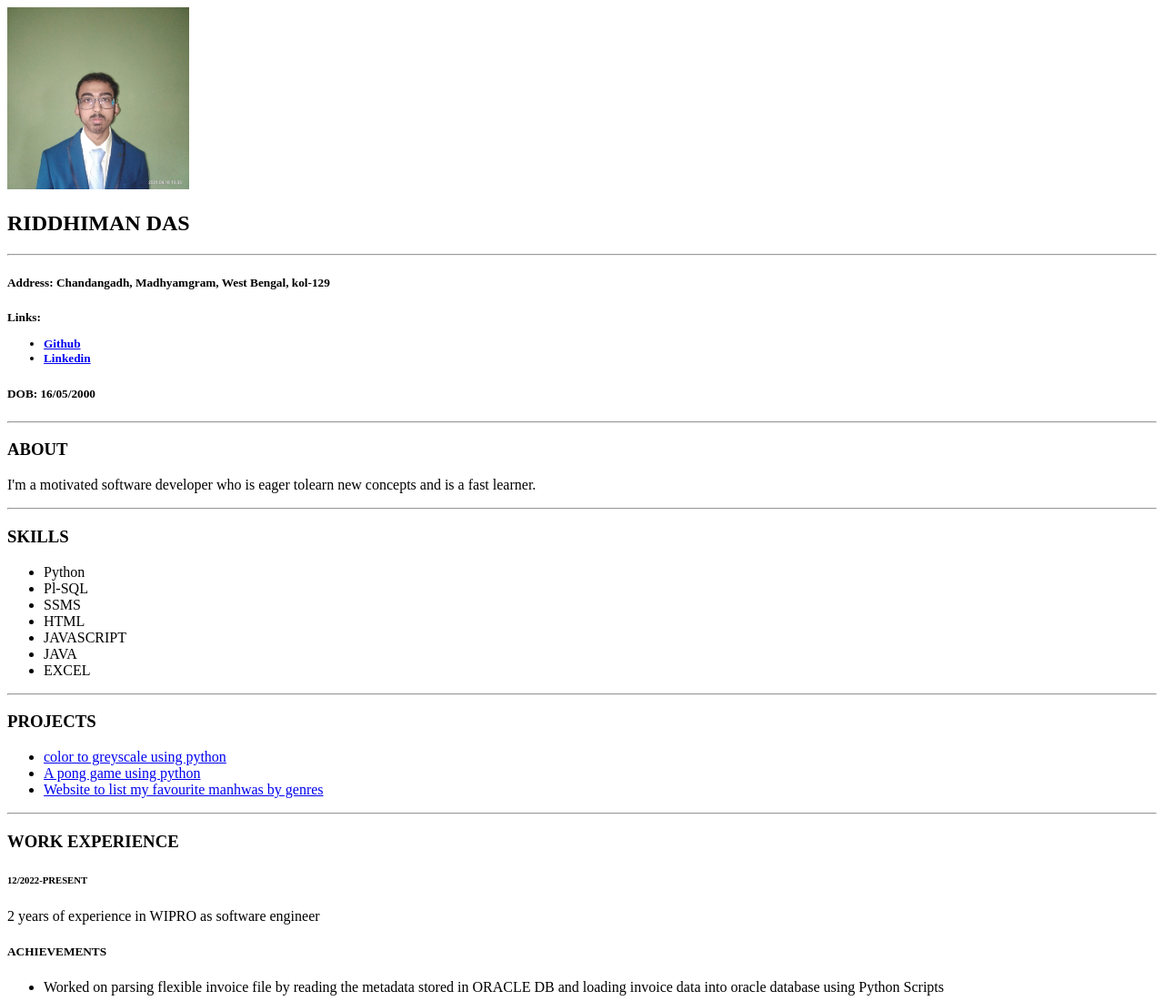
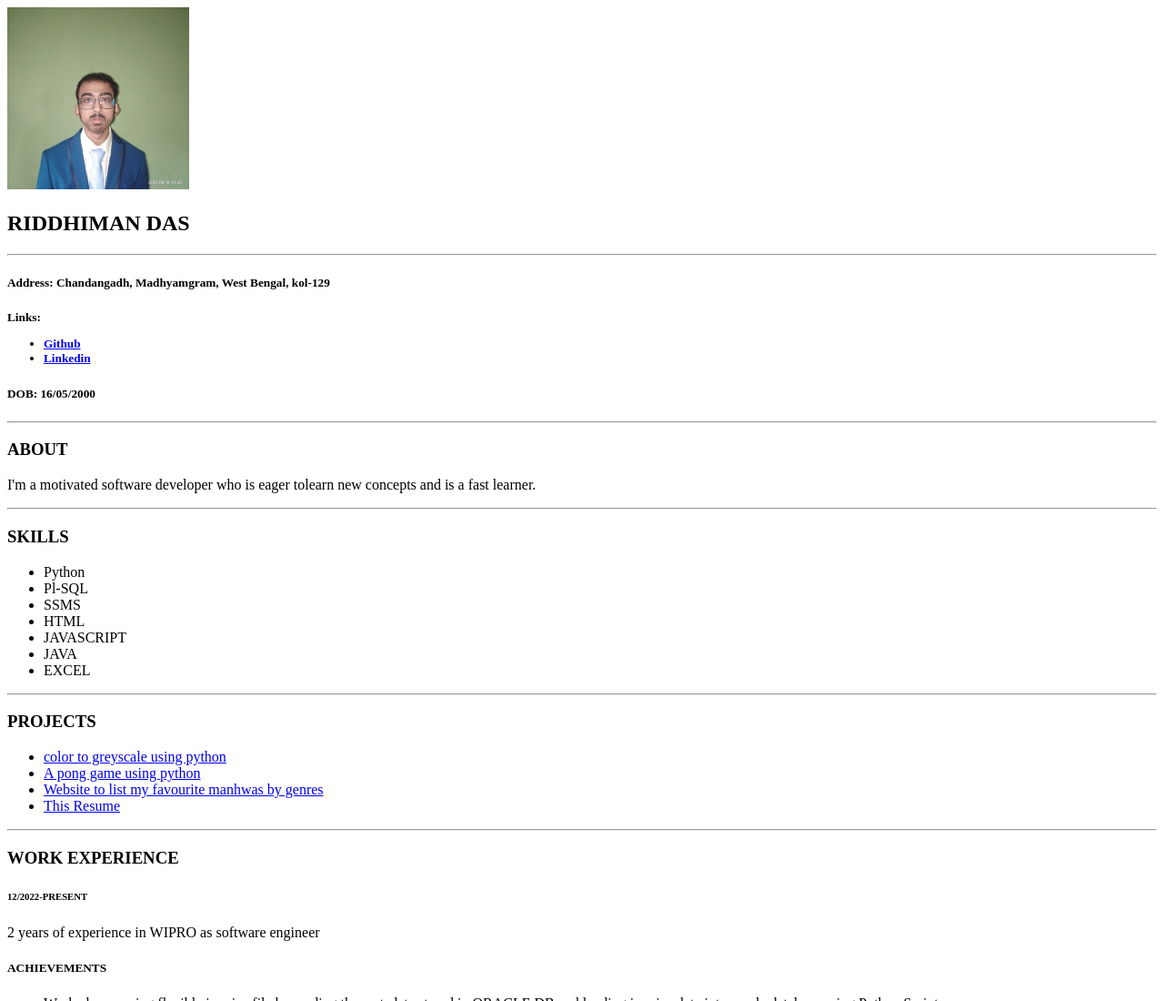
Before and after one commit to Riddhiman16/Resume, a plain HTML site: page index.html in a window 1280 px wide. Shown: the top 1100 px of the page at 91% size. Drawn offline with Linux system fonts and the light colour scheme.

Commit message:
Add files via upload

```diff
--- a/index.html
+++ b/index.html
@@ -37,6 +37,7 @@
       <li><a href="https://github.com/Riddhiman16/color_to_greyscale">color to greyscale using python</a></li>
       <li><a href="https://github.com/Riddhiman16/pong-game">A pong game using python</a></li>
       <li><a href="https://riddhiman16.github.io/Manhwa_ranking/">Website to list my favourite manhwas by genres</a></li>
+      <li><a href="https://riddhiman16.github.io/Resume/">This Resume</a></li>
     </ul>
     <hr>
     <h3>WORK EXPERIENCE</h3>
```
